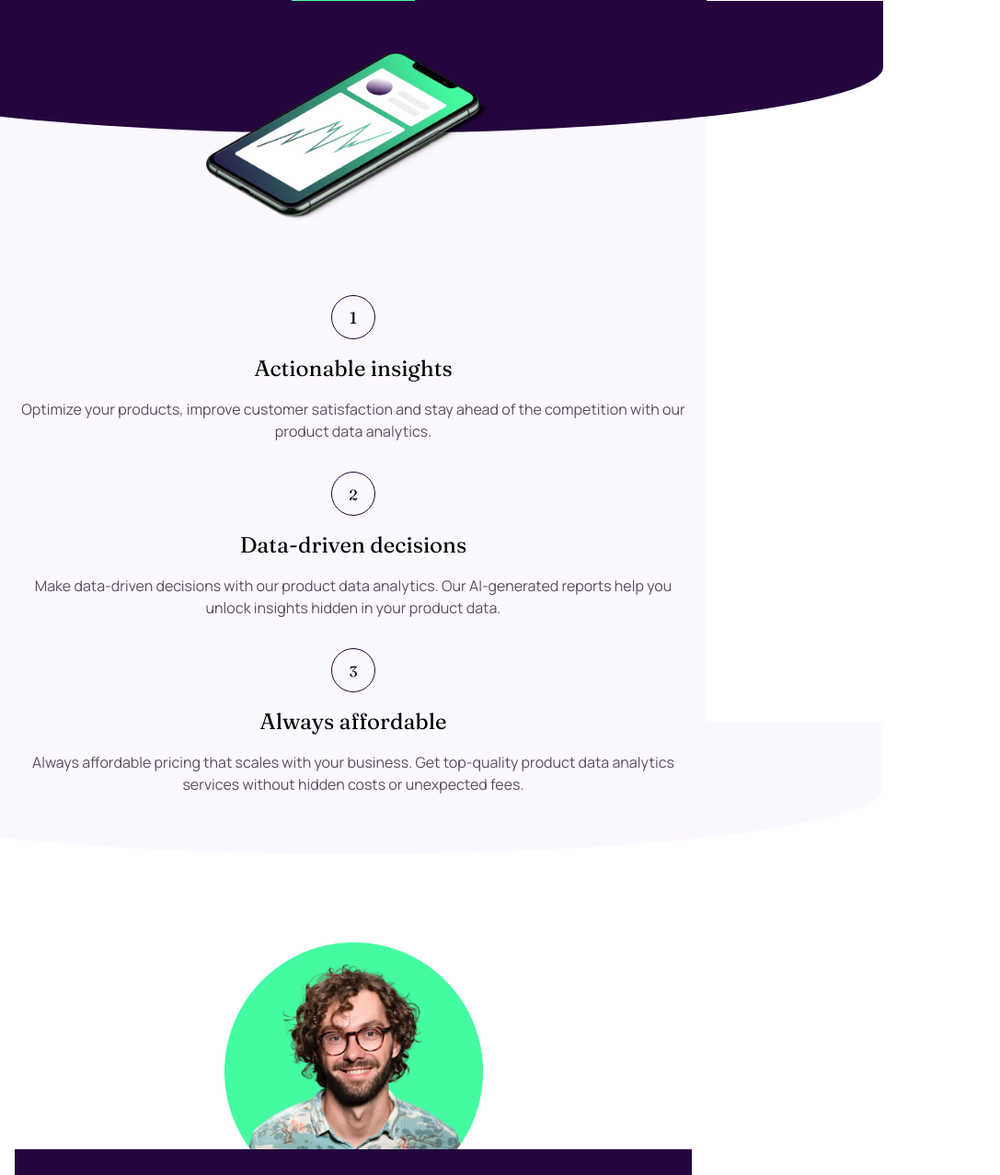
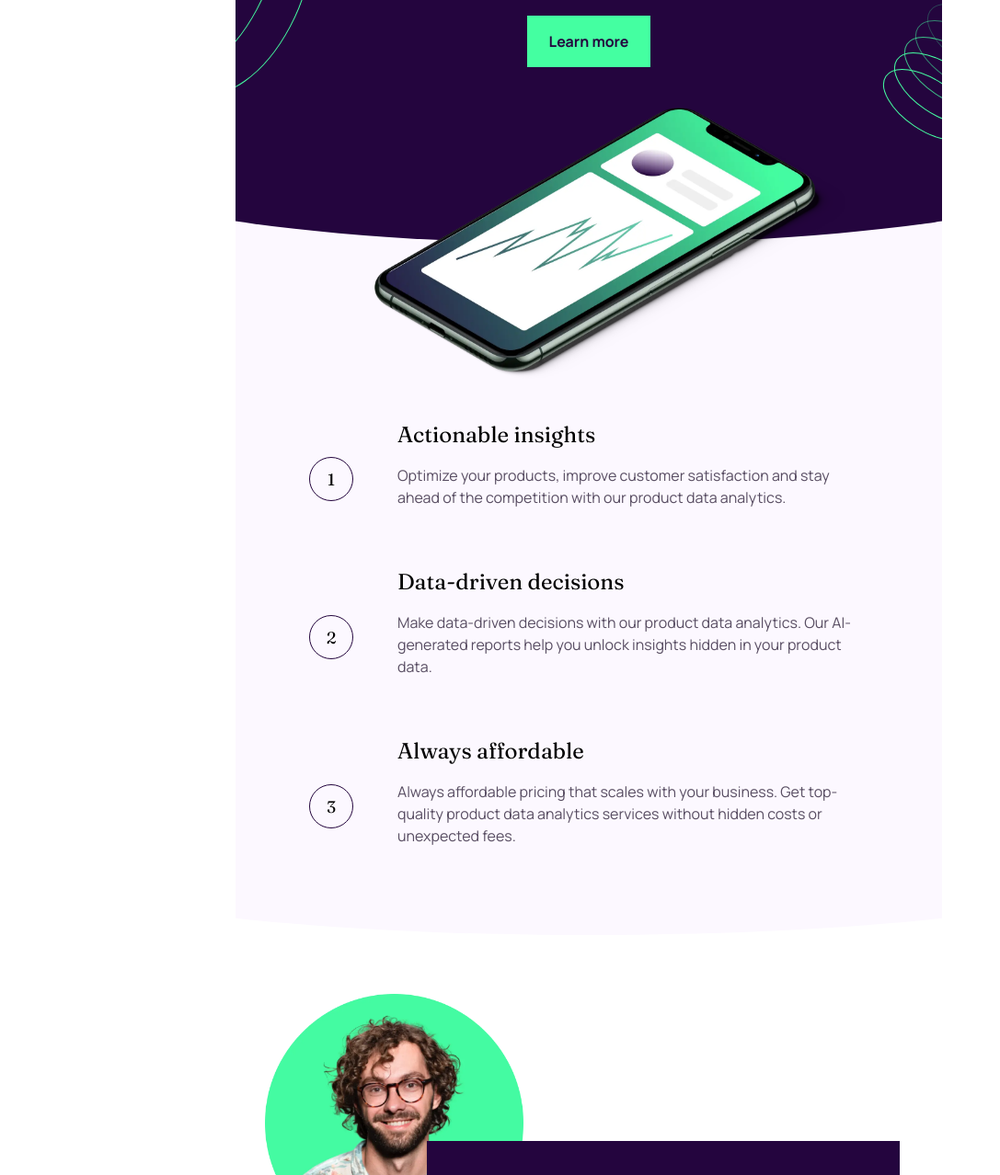
Before and after one commit to yuki-yamamura/workit-landing-page, a website: page index.html in a window 1280 px wide. Shown: the part 265-1543 px from the top of the page at 92% size, without its empty margins (0-1087 px from the left). Drawn offline with nearby package versions, Linux system fonts and the light colour scheme; files that its build step writes are made by us from their sources.

Commit message:
add rough tablet design

```diff
--- a/index.html
+++ b/index.html
@@ -21,8 +21,10 @@
   </head>
   <body>
     <!-- TODO: add box shadow-->
-    <div class="max-w-3xl">
-      <header class="flex justify-between bg-darkPurple pt-8 pb-16">
+    <div class="mx-auto max-w-3xl overflow-hidden">
+      <header
+        class="flex justify-between bg-darkPurple px-4 pt-8 pb-16 md:px-8"
+      >
         <img src="/assets/images/logo-light.svg" alt="logo" />
         <button
           type="button"
@@ -35,12 +37,23 @@
         <!-- after:block -->
         <section
           id="hero"
-          class="after:contet-[''] relative flex flex-col items-center text-center before:absolute before:top-0 before:left-0 before:-z-10 before:h-full before:w-full before:bg-darkPurple before:content-[''] after:absolute after:-bottom-36 after:left-0 after:-z-10 after:h-36 after:w-full after:scale-x-150 after:rounded-b-[50%] after:bg-darkPurple"
+          class="relative flex flex-col items-center px-4 text-center before:absolute before:top-0 before:left-0 before:-z-10 before:h-full before:w-full before:bg-darkPurple after:absolute after:-bottom-36 after:left-0 after:-z-10 after:h-36 after:w-full after:scale-x-150 after:rounded-b-[50%] after:bg-darkPurple md:px-8 md:after:-bottom-48 md:after:h-48"
         >
+          <img
+            src="/assets/images/bg-pattern-1.svg"
+            alt=""
+            class="absolute -left-[230px] -top-[50px] hidden md:block"
+          />
+          <img
+            src="/assets/images/bg-pattern-2.svg"
+            alt=""
+            class="absolute -right-24 -bottom-24 hidden md:block"
+          />
           <!-- <img src="/assets/images/bg-pattern-1.svg" alt="" />
             <img src="/assets/images/bg-pattern-2.svg" alt="" /> -->
+          <div class="md:px-20">
             <h1
-            class="mb-10 font-fraunces text-5xl leading-none tracking-tight text-white"
+              class="mb-10 font-fraunces text-5xl leading-none tracking-tight text-white md:text-6xl"
             >
               Data
               <span
@@ -55,27 +68,32 @@
             >
               Learn more
             </button>
+          </div>
           <img
             src="/assets/images/image-hero.webp"
-            alt="hero"
-            class="absolute -bottom-60 z-10 h-[184px] w-[320px]"
+            alt="mobile"
+            class="absolute -bottom-[240px] z-10 w-[85%] md:-bottom-[340px] md:h-[296px] md:w-[514px] md:translate-x-6"
           />
         </section>
 
         <section
           id="feature"
-          class="relative before:absolute before:left-0 before:-z-20 before:h-full before:w-full before:bg-ghostWhite before:content-[''] after:absolute after:-bottom-16 after:left-0 after:-z-10 after:h-36 after:w-full after:scale-x-150 after:rounded-b-[50%] after:bg-ghostWhite"
+          class="relative px-4 before:absolute before:left-0 before:-z-20 before:h-full before:w-full before:bg-ghostWhite before:content-[''] after:absolute after:-bottom-16 after:left-0 after:-z-10 after:h-36 after:w-full after:scale-x-150 after:rounded-b-[50%] after:bg-ghostWhite md:px-20 md:pb-8"
         >
           <!-- container -->
-          <div class="flex flex-col gap-y-8 pt-80 text-center">
+          <div
+            class="flex flex-col gap-y-8 pt-64 text-center md:gap-y-16 md:pt-96"
+          >
             <!-- item 1 -->
-            <div class="flex flex-col items-center gap-y-4">
             <div
-                class="h-12 w-12 rounded-full border border-darkPurple font-fraunces text-lg leading-[48px]"
+              class="flex flex-col items-center gap-y-4 md:flex-row md:gap-x-12"
+            >
+              <div
+                class="h-12 w-12 flex-shrink-0 rounded-full border border-darkPurple font-fraunces text-lg leading-[48px] md:mt-8"
               >
                 1
               </div>
-              <div class="flex flex-col">
+              <div class="flex flex-col md:text-start">
                 <div class="mb-4 font-fraunces text-2xl">
                   Actionable insights
                 </div>
@@ -86,13 +104,15 @@
               </div>
             </div>
             <!-- item 2 -->
-            <div class="flex flex-col items-center gap-y-4">
             <div
-                class="h-12 w-12 rounded-full border border-darkPurple font-fraunces leading-[48px]"
+              class="flex flex-col items-center gap-y-4 md:flex-row md:gap-x-12"
+            >
+              <div
+                class="h-12 w-12 flex-shrink-0 rounded-full border border-darkPurple font-fraunces text-lg leading-[48px] md:mt-8"
               >
                 2
               </div>
-              <div class="flex flex-col">
+              <div class="flex flex-col md:text-start">
                 <div class="mb-4 font-fraunces text-2xl">
                   Data-driven decisions
                 </div>
@@ -104,13 +124,15 @@
               </div>
             </div>
             <!-- item 3-->
-            <div class="flex flex-col items-center gap-y-4">
             <div
-                class="h-12 w-12 rounded-full border border-darkPurple font-fraunces leading-[48px]"
+              class="flex flex-col items-center gap-y-4 md:flex-row md:gap-x-12"
+            >
+              <div
+                class="h-12 w-12 flex-shrink-0 rounded-full border border-darkPurple font-fraunces text-lg leading-[48px] md:mt-8"
               >
                 3
               </div>
-              <div class="flex flex-col">
+              <div class="flex flex-col md:text-start">
                 <div class="mb-4 font-fraunces text-2xl">Always affordable</div>
                 <div class="text-davysGray">
                   Always affordable pricing that scales with your business. Get
@@ -121,16 +143,21 @@
             </div>
           </div>
         </section>
-        <section id="founder" class="mx-auto flex flex-col items-center pt-40">
+        <section
+          id="founder"
+          class="mx-auto flex flex-col items-center px-4 pt-40 md:relative md:px-8"
+        >
           <img
             src="/assets/images/image-founder.webp"
             alt="founder"
-            class="-z-10 h-[281px] w-[281px]"
+            class="-z-10 h-[281px] w-[281px] md:absolute md:top-32 md:left-8"
           />
           <div
-            class="-mt-14 flex flex-col items-center gap-y-6 bg-darkPurple px-6 pt-8 pb-8 text-center text-white"
+            class="flex flex-col items-center justify-evenly gap-y-6 bg-darkPurple px-6 pt-8 pb-8 text-center text-white md:absolute md:top-72 md:left-52 md:h-[375px] md:w-[514px] md:items-start md:px-14 md:text-start"
           >
-            <div class="font-fraunces text-3xl">Be the first to test</div>
+            <div class="font-fraunces text-3xl md:text-5xl">
+              Be the first to test
+            </div>
             <div>
               Hi, I'm Louis Graham, the founder of the company. Book a demo call
               with me to become a beta tester for our app and kickstart your
@@ -143,10 +170,15 @@
             >
               Apply for access
             </button>
+            <img
+              src="/assets/images/bg-pattern-3.svg"
+              alt=""
+              class="absolute -bottom-24 right-3 hidden md:block"
+            />
           </div>
           <!-- <img src="/assets/images/bg-pattern-3.svg" alt="" /> -->
         </section>
-        <footer class="flex flex-col items-center py-16">
+        <footer class="flex flex-col items-center py-16 md:mt-[532px] md:pb-32">
           <img src="/assets/images/logo-dark.svg" alt="" class="mb-12" />
           <div class="flex gap-x-6">
             <img src="/assets/images/icon-facebook.svg" alt="" />
--- a/input.css
+++ b/input.css
@@ -2,7 +2,7 @@
 @tailwind components;
 @tailwind utilities;
 
-section,
+/* section,
 header {
   padding-inline: 1rem;
-}
+} */
```
Lines whose indentation alone changed are shown as unchanged.
